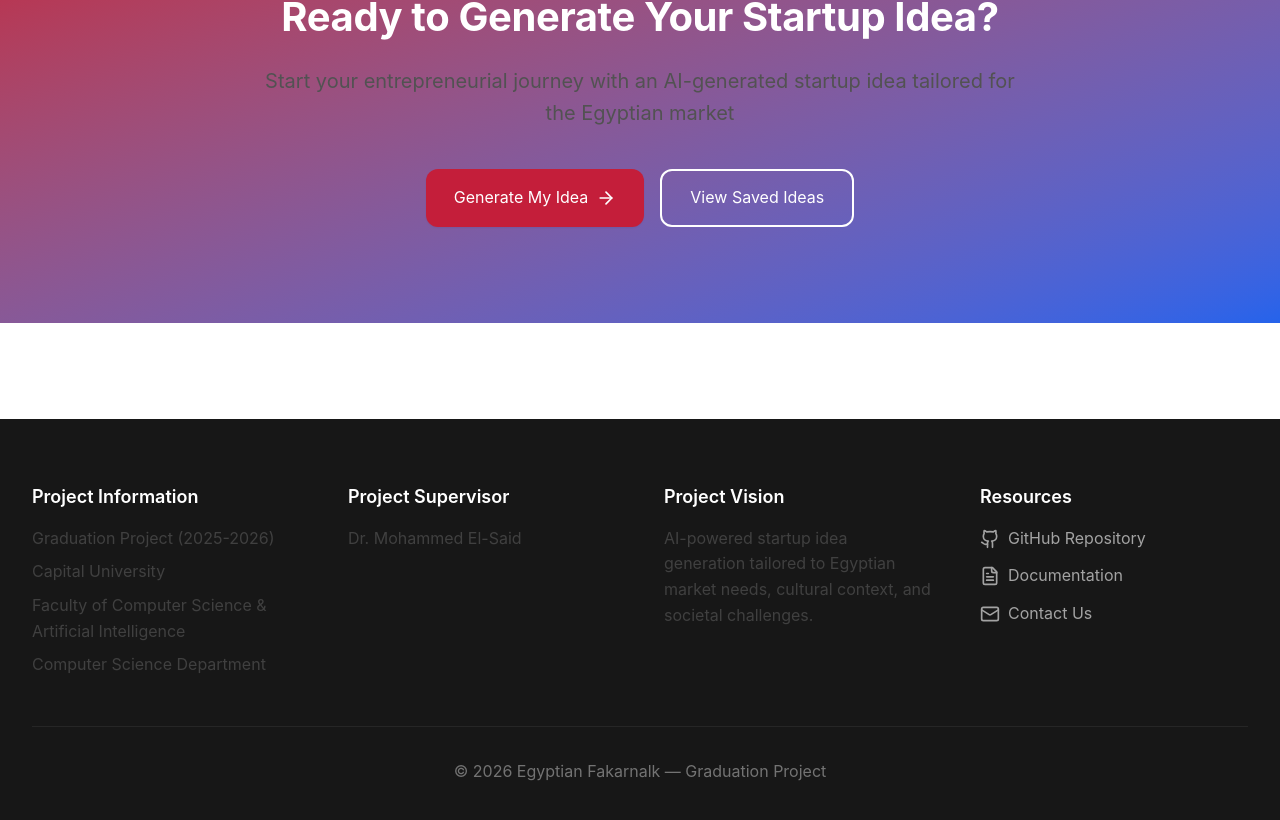
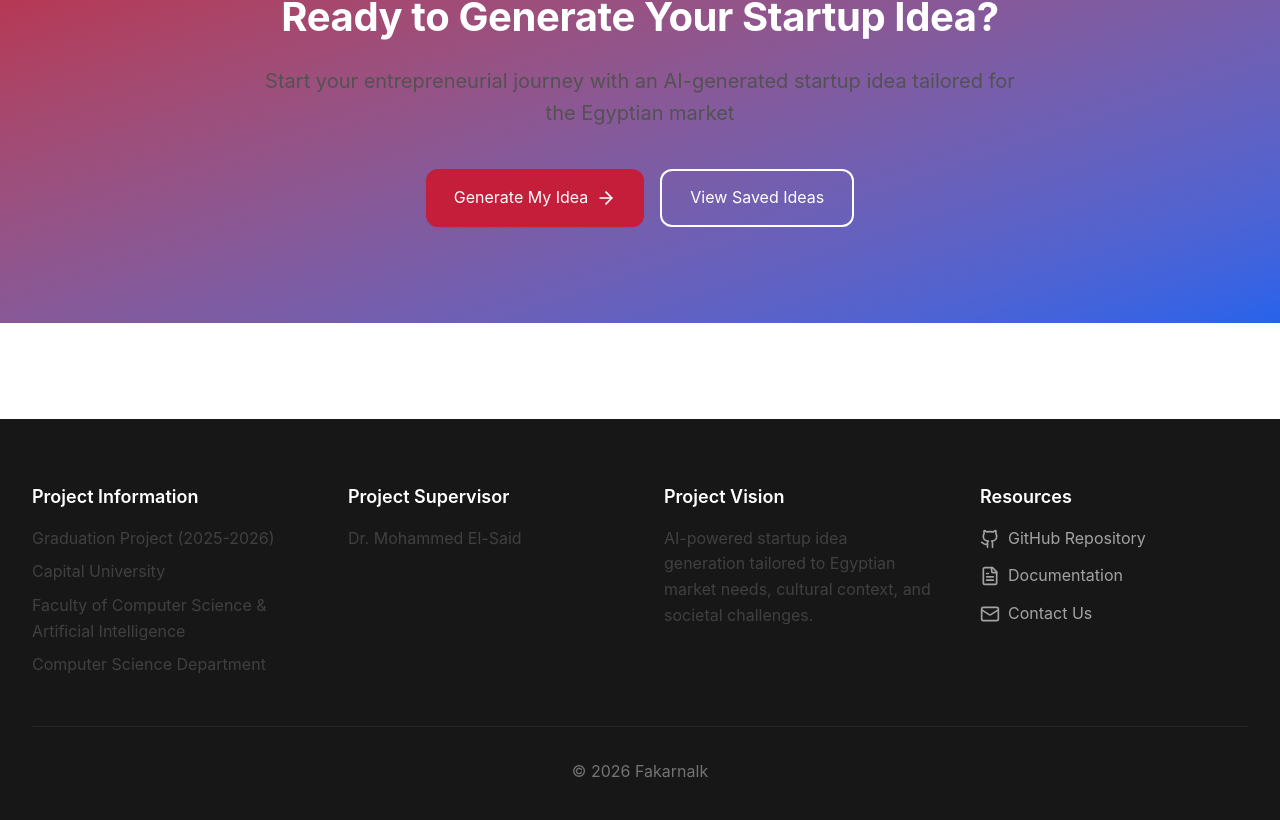
Before and after one commit to ayaarragab/ai-startup-idea-generator, a React (Vite) app in the folder frontend/: page / in a window 1280 px wide. Shown: the part 2427-3247 px from the top of the page. Built offline with nearby package versions, Linux system fonts and the light colour scheme; no server answers.

Commit message:
fix(Footer): update footer copyright text to remove "Egyptian Graduation Project"

```diff
--- a/frontend/src/components/Footer.tsx
+++ b/frontend/src/components/Footer.tsx
@@ -60,7 +60,7 @@ export function Footer() {
 
         <div className="border-t border-neutral-800 mt-12 pt-8">
           <p className="text-center text-neutral-500">
-            © 2026 Egyptian Fakarnalk — Graduation Project
+            © 2026 Fakarnalk
           </p>
         </div>
       </div>
```
